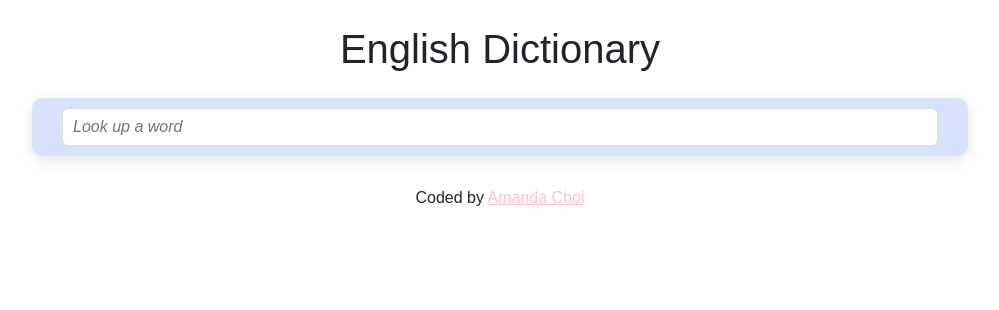
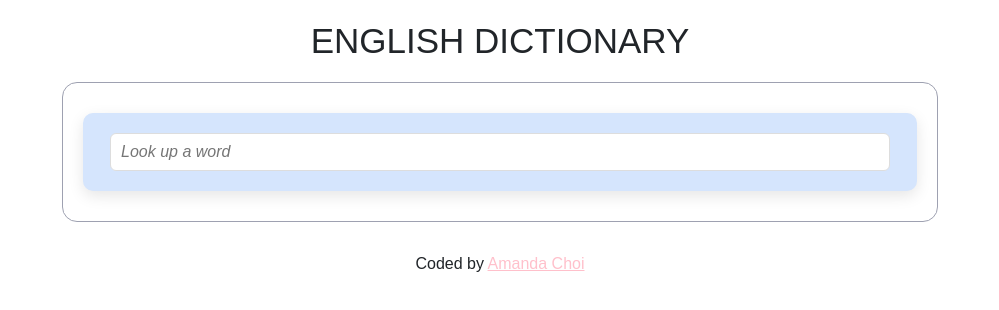
Before and after one commit to Amanda-Choi/React-Dictionary-App-Project, a React (Create React App) app: page / in a window 1280 px wide. Shown: the top 310 px of the page, without its empty margins (140-1139 px from the left). Built offline with nearby package versions, Linux system fonts and the light colour scheme; no server answers.

Commit message:
Done Styling

```diff
--- a/src/App.css
+++ b/src/App.css
@@ -7,9 +7,10 @@ a {
   color: pink;
 }
 .App {
-  max-width: 960px;
+  max-width: 900px;
   margin: 0 auto;
 }
+
 .App-footer {
   text-align: center;
   margin: 30px 0;
@@ -17,5 +18,6 @@ a {
 
 h1 {
   text-align: center;
-  margin: 25px;
+  margin: 20px;
+  font-size: 35px;
 }
--- a/src/App.js
+++ b/src/App.js
@@ -6,7 +6,7 @@ export default function App() {
     <div className="App">
       <div className="container">
         <header className="App-header">
-          <h1>English Dictionary</h1>
+          <h1>ENGLISH DICTIONARY</h1>
         </header>
 
         <main>
--- a/src/Dictionary.css
+++ b/src/Dictionary.css
@@ -1,6 +1,13 @@
+.Dictionary {
+  margin: 0 auto;
+  border: 1px solid #9ea1b1;
+  border-radius: 15px;
+  padding: 10px 20px;
+}
+
 .Dictionary section {
-  background: #d8e2fd;
-  padding: 10px 30px;
+  background: #d5e5fd;
+  padding: 20px 27px;
   margin: 20px 0;
   border-radius: 10px;
   box-shadow: 0 5px 15px rgb(0 0 0 / 10%);
--- a/src/Meaning.css
+++ b/src/Meaning.css
@@ -1,11 +1,12 @@
 .Meaning h3 {
-  font-size: 24px;
+  font-size: 22px;
   line-height: 1.5;
   font-weight: bold;
+  margin-top: 13px;
 }
 
 .Meaning .example {
-  font-size: 15px;
+  font-size: 16px;
   opacity: 0.7;
   font-style: italic;
 }
--- a/src/Phonetic.css
+++ b/src/Phonetic.css
@@ -1,5 +1,6 @@
 .Phonetic {
-  height: 15px 0;
+  position: relative;
+  top: -6px;
 }
 
 .Phonetic a {
--- a/src/Results.css
+++ b/src/Results.css
@@ -1,13 +1,14 @@
 .Results {
   background: #d5e5fd;
   padding: 10px 30px;
-  margin: 20px 0;
+  margin: -9px 0;
   border-radius: 10px;
   box-shadow: 0 5px 15px rgb(0 0 0 / 10%);
 }
 
 .Results h2 {
-  font-size: 32px;
+  font-size: 30px;
   font-weight: bold;
   line-height: 1.5;
+  margin-top: 11px;
 }
```
Also changed, not shown: src/logo.png (added).
